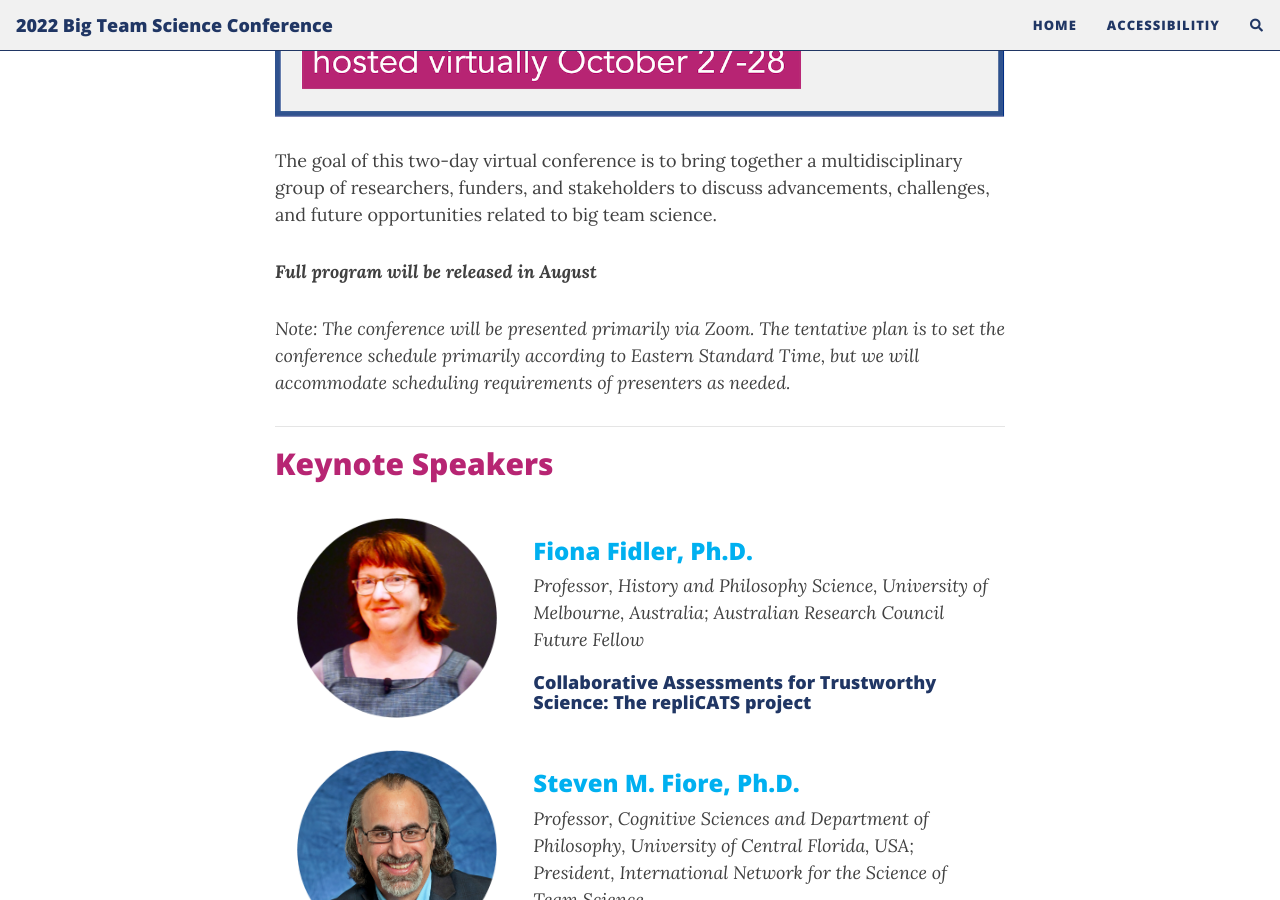
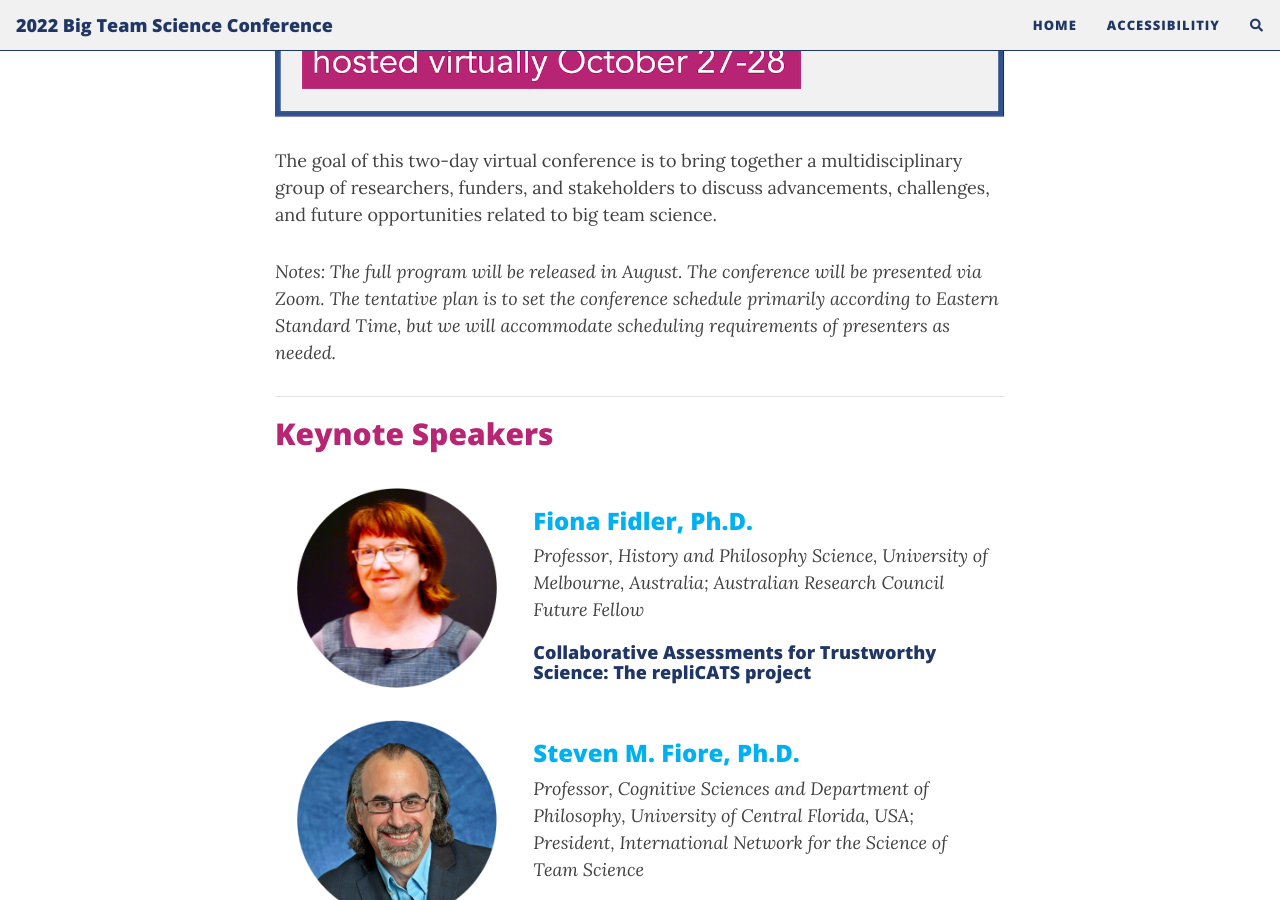
Before and after one commit to bigteamscienceconference/bigteamscienceconference.github.io, a Jekyll site: the page built from index.md, in a window 1280 px wide and 900 px high, scrolled down 431 px. Built offline with Jekyll 4.4.1, drawn with Linux system fonts in a browser that asks for light colours; nearby versions of some CDN libraries; comment, search, counter and statistics services are not loaded.

Commit message:
change wording

```diff
--- a/index.md
+++ b/index.md
@@ -7,9 +7,7 @@ layout: page
 
 The goal of this two-day virtual conference is to bring together a multidisciplinary group of researchers, funders, and stakeholders to discuss advancements, challenges, and future opportunities related to big team science.
 
-<b><i>Full program will be released in August</i></b>
-
-*Note: The conference will be presented primarily via Zoom. The tentative plan is to set the conference schedule primarily according to Eastern Standard Time, but we will accommodate scheduling requirements of presenters as needed.*
+*Notes: The full program will be released in August. The conference will be presented via Zoom. The tentative plan is to set the conference schedule primarily according to Eastern Standard Time, but we will accommodate scheduling requirements of presenters as needed.*
 
 ***
 <!--## [Speakers]({{site.baseurl}}/people/)
```
